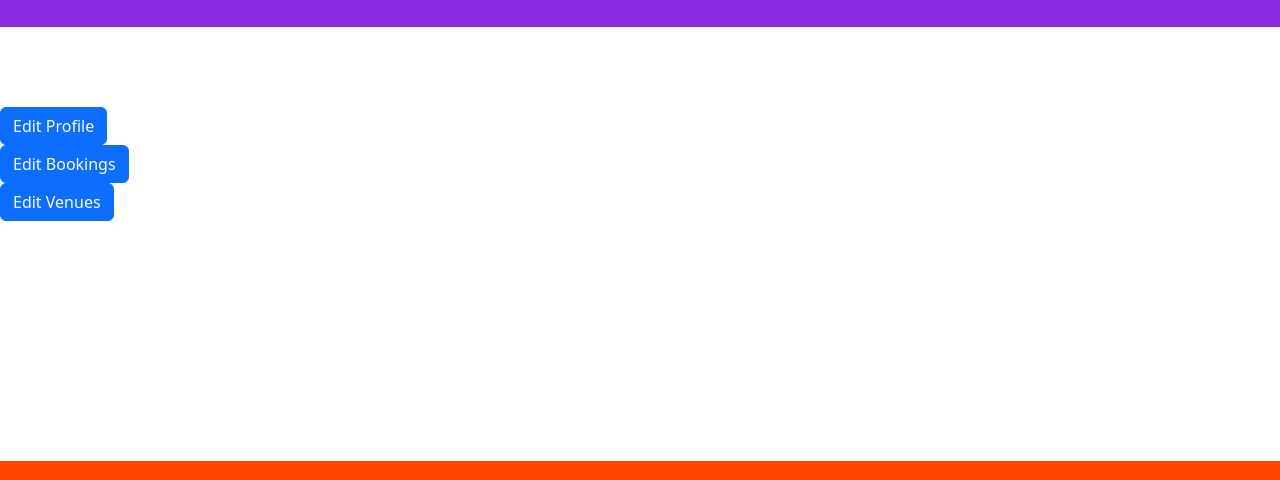
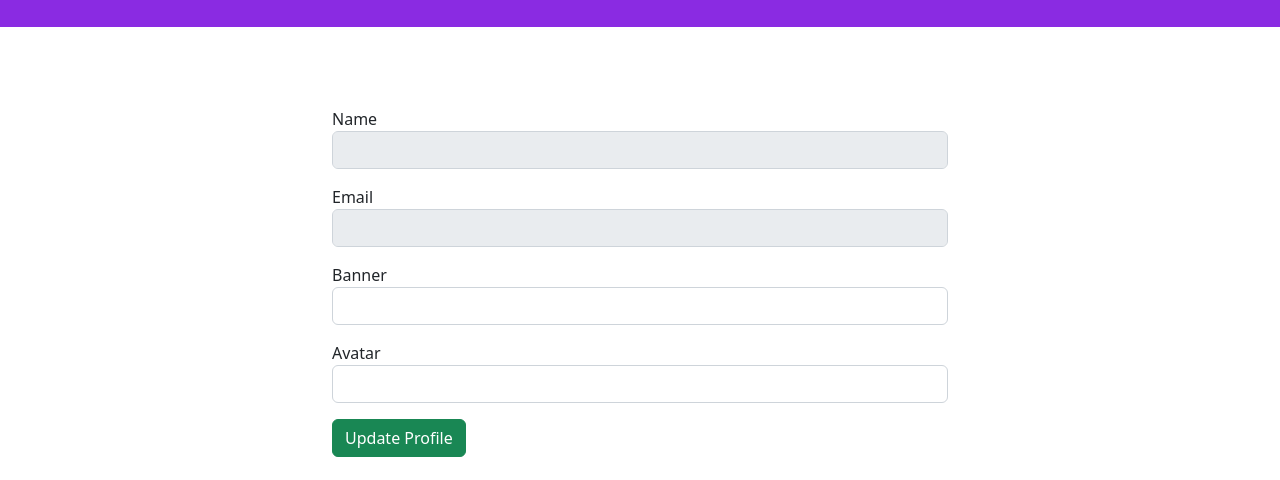
Before and after one commit to Mare94/project-exam2-Morten-Sandstedt, a website: page profile/edit/index.html in a window 1280 px wide. Shown: the part 85-565 px from the top of the page. Drawn offline with nearby package versions, Linux system fonts and the light colour scheme.

Commit message:
edit profile update

```diff
--- a/profile/edit/index.html
+++ b/profile/edit/index.html
@@ -49,32 +49,48 @@
     </nav>
 
     <main>
-        <div href="/" class="col-12">
+
+        <div class="container-fluid">
+            <div class="row justify-content-center">
+                <div class="col-12 col-md-6">
+
+                    <form id="updateProfile">
+
+                        <div class="form-group mb-3">
+                            <label for="">Name</label>
+                            <input class="form-control" type="text" disabled name="name">
 
                         </div>
 
-        <div class="col-6 d-grid gap-2 d-dm-block profile">
-                <a href="/profile/edit/"><button class="btn btn-primary">Edit Profile</button></a>
+                        <div class="form-group mb-3">
+                            <label for="">Email</label>
+                            <input class="form-control" type="email" disabled name="email">
+
                         </div>
 
-        <div class="col-6 d-grid gap-2 d-dm-block">
-            <a href="/profile/edit/"><button class="btn btn-primary">Edit Bookings</button></a>
+                        <div class="form-group mb-3">
+                            <label for="">Banner</label>
+                            <input class="form-control" type="url" name="banner">
+
                         </div>
 
-        <div class="col-6 d-grid gap-2 d-dm-block">
-            <a href="/profile/edit/"><button class="btn btn-primary">Edit Venues</button></a>
+                        <div class="form-group mb-3">
+                            <label for="">Avatar</label>
+                            <input class="form-control" type="url" name="avatar">
+
                         </div>
 
-        <div class="container-fluid">
 
-             <div class="row justify-content-center">
+                        <button class="btn btn-success">Update Profile</button>
 
 
+                    </form>
 
                 </div>
 
             </div>
 
+        </div>
 
 
 
```
Lines whose indentation alone changed are shown as unchanged.
